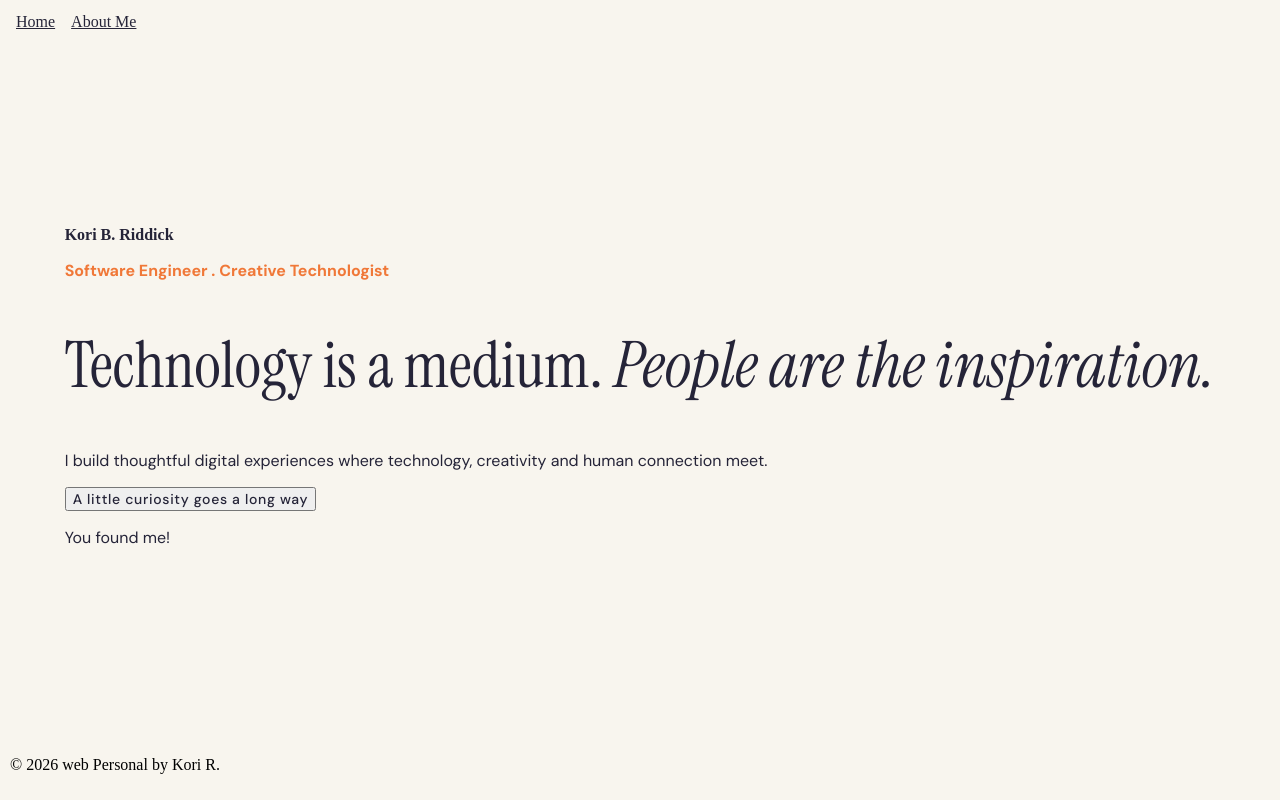
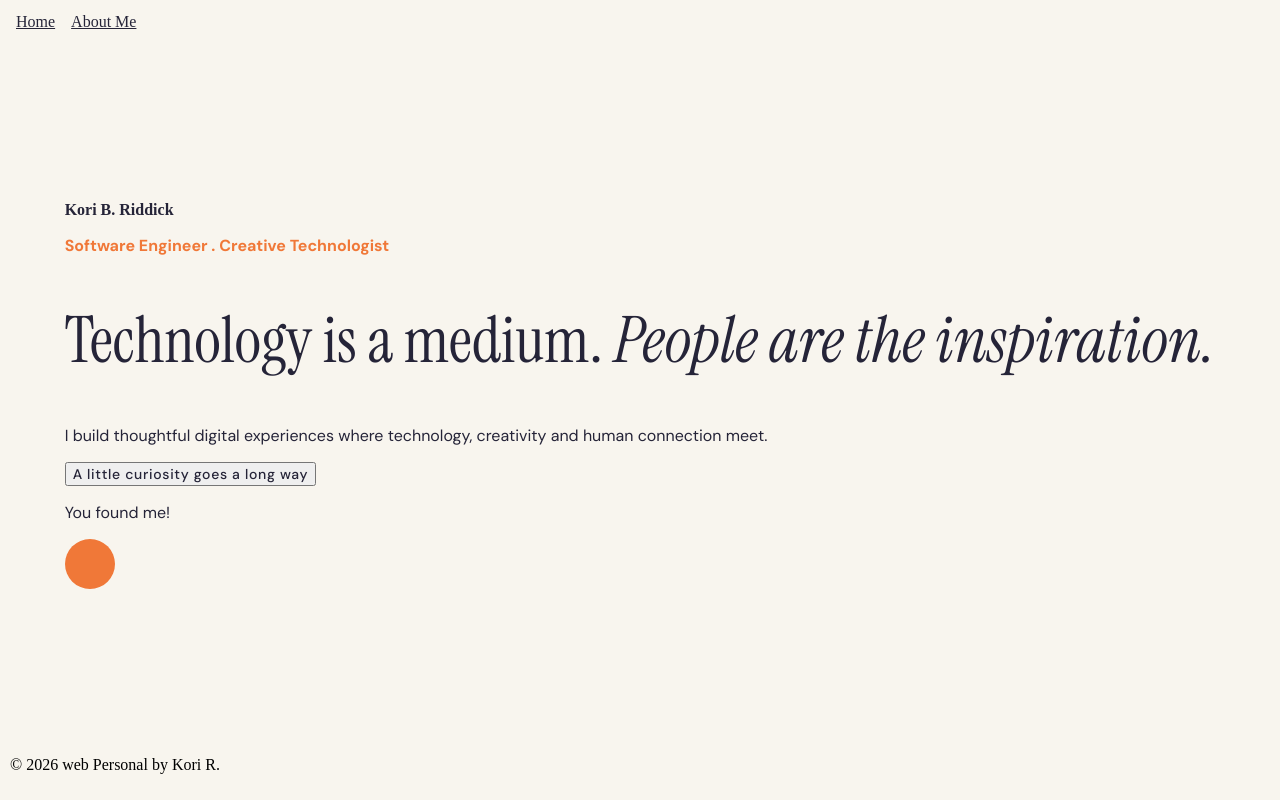
Before and after one commit to IvySwing/webpersonal, a React (Vite) app: page / in a window 1280 px wide. Both pictures are taken after a click on the button "A little curiosity goes a long way". Built offline with nearby package versions, Linux system fonts and the light colour scheme.

Commit message:
feat: add bouncing surprise object to homepage

```diff
--- a/src/App.css
+++ b/src/App.css
@@ -37,6 +37,32 @@ body{
     font-size: 0.875rem;
     font-weight: 500;
     letter-spacing: 0.05em;
+}
+.surprise__object {
+    width: 50px;
+    height: 50px;
+    border-radius: 50%;
+    background-color: #F07838;
+    animation-name: bounce;
+    animation-duration: 1.5s;
+}
+@keyframes bounce {
+    0% {
+        transform: translateY(0px);
+        animation-timing-function: ease-in
+    }
+
+    40% {
+        transform: translateY(60px);
+        animation-timing-function: ease-out;
+    }
+    65% {
+        transform: translateY(-30px);
+    }
+
+    100% {
+        transform: translateY(0px);
+    }
 }
 .footer{
     margin-top: auto;
--- a/src/pages/Home.jsx
+++ b/src/pages/Home.jsx
@@ -17,6 +17,7 @@ function Home() {
           </p>
             <button className="title-block__invitation" onClick={() => setIsRevealed((prev) => !prev)}>A little curiosity goes a long way</button>
             {isRevealed && <p className="title-block__description">You found me!</p>}
+            {isRevealed && <div className="surprise__object" aria-hidden='true'></div>}
         </div>
       </div>
     </main>
```
